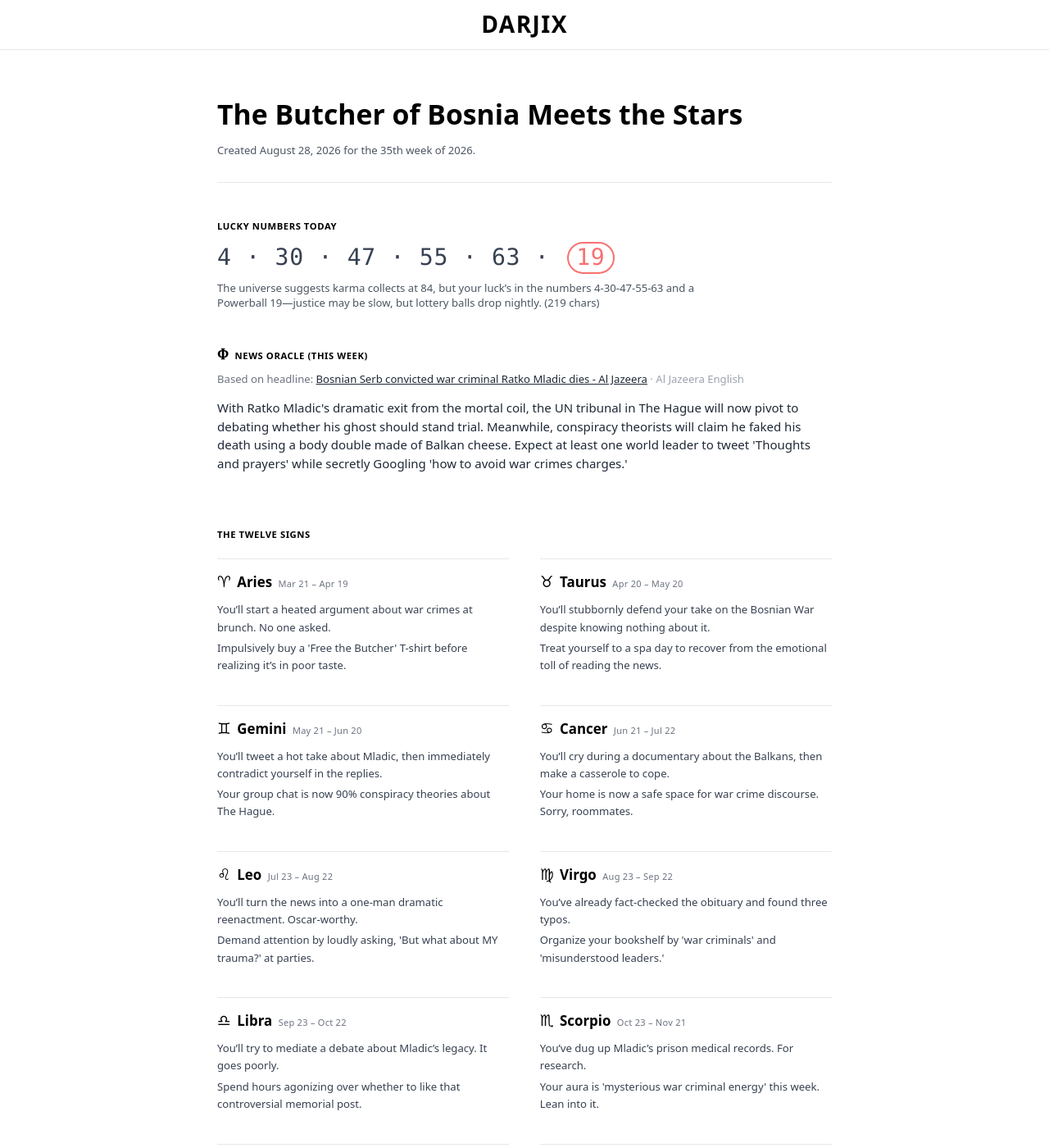
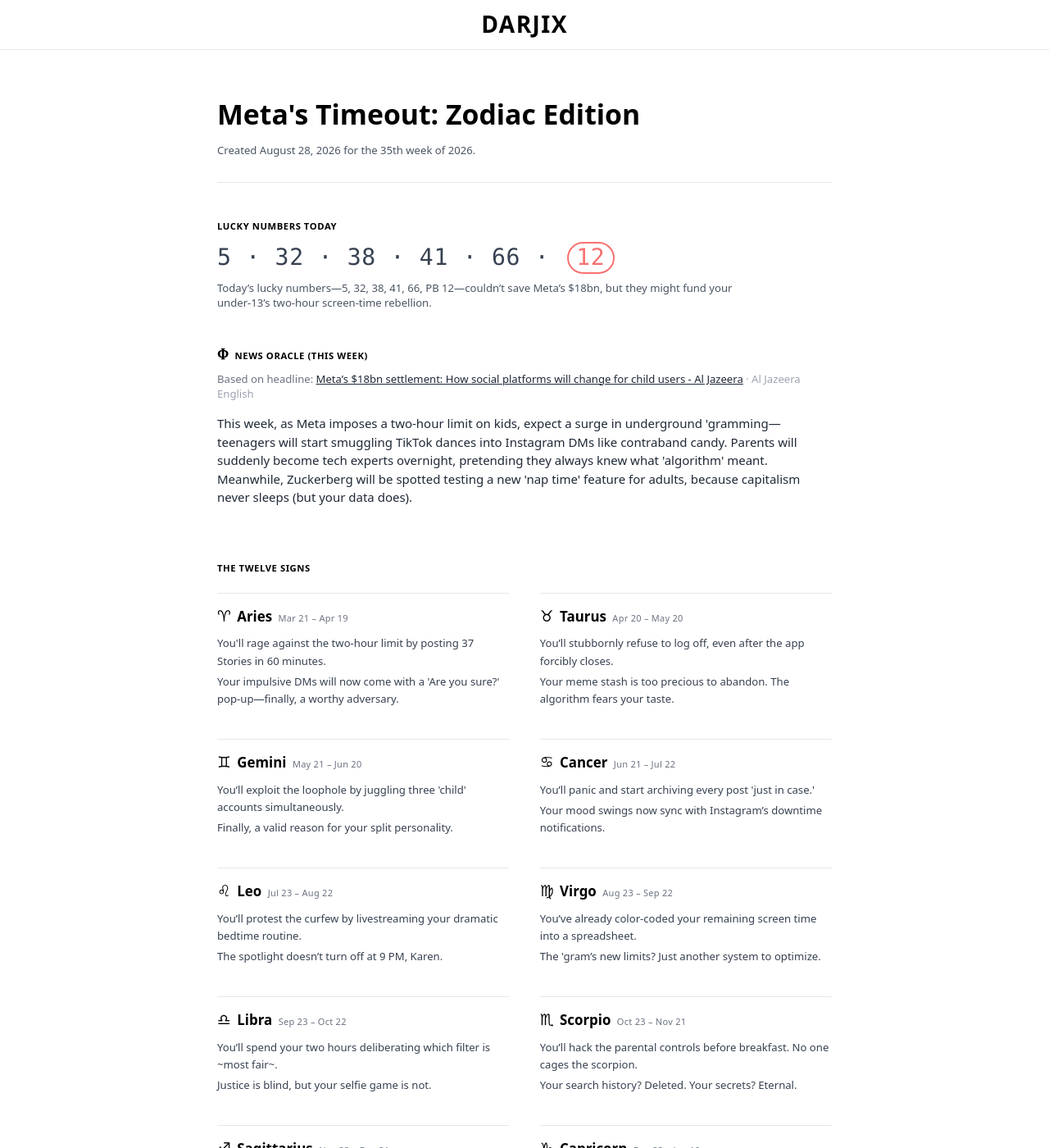
Before and after one commit to saldarji/darjix, a Jekyll site: the page built from horoscopes.html, in a window 1280 px wide and 1400 px high. Shown: the whole window at 82% size. Built offline with Jekyll 4.4.1, drawn with Linux system fonts in a browser that asks for light colours; some of the changed text lies outside the part shown.

Commit message:
feat(horoscopes): filter dark news topics and rerun horoscopes with lighthearted headline

```diff
--- a/_data/horoscopes.json
+++ b/_data/horoscopes.json
@@ -1,98 +1,98 @@
 {
-  "page_title": "The Butcher of Bosnia Meets the Stars",
+  "page_title": "Meta's Timeout: Zodiac Edition",
   "week_start_iso": "2026-08-28",
   "week_label": "August 28, 2026",
   "date_caption": "Created August 28, 2026 for the 35th week of 2026.",
-  "generated_at_iso": "2026-08-28T17:29:23Z",
+  "generated_at_iso": "2026-08-28T17:56:39Z",
   "news": {
-    "title": "Bosnian Serb convicted war criminal Ratko Mladic dies - Al Jazeera",
+    "title": "Meta’s $18bn settlement: How social platforms will change for child users - Al Jazeera",
     "source": "Al Jazeera English",
-    "url": "https://www.aljazeera.com/news/2026/8/27/bosnian-serb-general-ratko-mladic-has-died-un-official-says"
+    "url": "https://www.aljazeera.com/features/2026/8/27/metas-18bn-settlement-how-social-platforms-will-change-for-child-users"
   },
-  "weekly_forecast": "With Ratko Mladic's dramatic exit from the mortal coil, the UN tribunal in The Hague will now pivot to debating whether his ghost should stand trial. Meanwhile, conspiracy theorists will claim he faked his death using a body double made of Balkan cheese. Expect at least one world leader to tweet 'Thoughts and prayers' while secretly Googling 'how to avoid war crimes charges.'",
+  "weekly_forecast": "This week, as Meta imposes a two-hour limit on kids, expect a surge in underground 'gramming—teenagers will start smuggling TikTok dances into Instagram DMs like contraband candy. Parents will suddenly become tech experts overnight, pretending they always knew what 'algorithm' meant. Meanwhile, Zuckerberg will be spotted testing a new 'nap time' feature for adults, because capitalism never sleeps (but your data does).",
   "signs": [
     {
       "name": "Aries",
       "lines": [
-        "You’ll start a heated argument about war crimes at brunch. No one asked.",
-        "Impulsively buy a 'Free the Butcher' T-shirt before realizing it’s in poor taste."
+        "You'll rage against the two-hour limit by posting 37 Stories in 60 minutes.",
+        "Your impulsive DMs will now come with a 'Are you sure?' pop-up—finally, a worthy adversary."
       ]
     },
     {
       "name": "Taurus",
       "lines": [
-        "You’ll stubbornly defend your take on the Bosnian War despite knowing nothing about it.",
-        "Treat yourself to a spa day to recover from the emotional toll of reading the news."
+        "You’ll stubbornly refuse to log off, even after the app forcibly closes.",
+        "Your meme stash is too precious to abandon. The algorithm fears your taste."
       ]
     },
     {
       "name": "Gemini",
       "lines": [
-        "You’ll tweet a hot take about Mladic, then immediately contradict yourself in the replies.",
-        "Your group chat is now 90% conspiracy theories about The Hague."
+        "You’ll exploit the loophole by juggling three 'child' accounts simultaneously.",
+        "Finally, a valid reason for your split personality."
       ]
     },
     {
       "name": "Cancer",
       "lines": [
-        "You’ll cry during a documentary about the Balkans, then make a casserole to cope.",
-        "Your home is now a safe space for war crime discourse. Sorry, roommates."
+        "You’ll panic and start archiving every post 'just in case.'",
+        "Your mood swings now sync with Instagram’s downtime notifications."
       ]
     },
     {
       "name": "Leo",
       "lines": [
-        "You’ll turn the news into a one-man dramatic reenactment. Oscar-worthy.",
-        "Demand attention by loudly asking, 'But what about MY trauma?' at parties."
+        "You’ll protest the curfew by livestreaming your dramatic bedtime routine.",
+        "The spotlight doesn’t turn off at 9 PM, Karen."
       ]
     },
     {
       "name": "Virgo",
       "lines": [
-        "You’ve already fact-checked the obituary and found three typos.",
-        "Organize your bookshelf by 'war criminals' and 'misunderstood leaders.'"
+        "You’ve already color-coded your remaining screen time into a spreadsheet.",
+        "The 'gram’s new limits? Just another system to optimize."
       ]
     },
     {
       "name": "Libra",
       "lines": [
-        "You’ll try to mediate a debate about Mladic’s legacy. It goes poorly.",
-        "Spend hours agonizing over whether to like that controversial memorial post."
+        "You’ll spend your two hours deliberating which filter is ~most fair~.",
+        "Justice is blind, but your selfie game is not."
       ]
     },
     {
       "name": "Scorpio",
       "lines": [
-        "You’ve dug up Mladic’s prison medical records. For research.",
-        "Your aura is 'mysterious war criminal energy' this week. Lean into it."
+        "You’ll hack the parental controls before breakfast. No one cages the scorpion.",
+        "Your search history? Deleted. Your secrets? Eternal."
       ]
     },
     {
       "name": "Sagittarius",
       "lines": [
-        "You’ll book a flight to The Hague 'for the vibes.'",
-        "Give a drunken lecture on Balkan history to strangers at a bar."
+        "You’ll use your limited time to argue with strangers about astrology.",
+        "Wanderlust now includes 'exploring' the depths of Twitter threads."
       ]
     },
     {
       "name": "Capricorn",
       "lines": [
-        "You’ve already drafted a 10-step plan to avoid international tribunals.",
-        "Silently judge everyone’s takes on war crimes. They’re all wrong."
+        "You’ll monetize your remaining screen time by selling curated 'vibe checks.'",
+        "Even playtime is a grindset opportunity."
       ]
     },
     {
       "name": "Aquarius",
       "lines": [
-        "You’ll start a podcast about 'the real Ratko Mladic.' It’s just bird sounds.",
-        "Your friends are concerned about your latest hyperfixation. Again."
+        "You’ll invent a grassroots movement to overthrow the time limit.",
+        "Revolution looks like a pixelated meme—your followers will understand."
       ]
     },
     {
       "name": "Pisces",
       "lines": [
-        "You’ll dream you’re on trial at The Hague. You plead 'not guilty' to being a fish.",
-        "Cry because the world is cruel, then cry because your coffee is cold."
+        "You’ll accidentally log into your 'secret fanfic account' during family time.",
+        "The algorithm knows you cried at that cat video. It always knows."
       ]
     }
   ],
@@ -103,12 +103,12 @@
     "lucky_draw": "Powerball-style: five distinct 1–69 (sorted) plus one Powerball 1–26; snarky one-liner via same LLM."
   },
   "lucky_numbers": [
-    4,
-    30,
-    47,
-    55,
-    63,
-    19
+    5,
+    32,
+    38,
+    41,
+    66,
+    12
   ],
-  "lucky_numbers_comment": "The universe suggests karma collects at 84, but your luck’s in the numbers 4-30-47-55-63 and a Powerball 19—justice may be slow, but lottery balls drop nightly. (219 chars)"
+  "lucky_numbers_comment": "Today’s lucky numbers—5, 32, 38, 41, 66, PB 12—couldn’t save Meta’s $18bn, but they might fund your under-13’s two-hour screen-time rebellion."
 }
```
Also changed, not shown: documentation/HOROSCOPES_PAGE.md (+11 -0 lines), scripts/horoscope_agent.py (+53 -28 lines).
